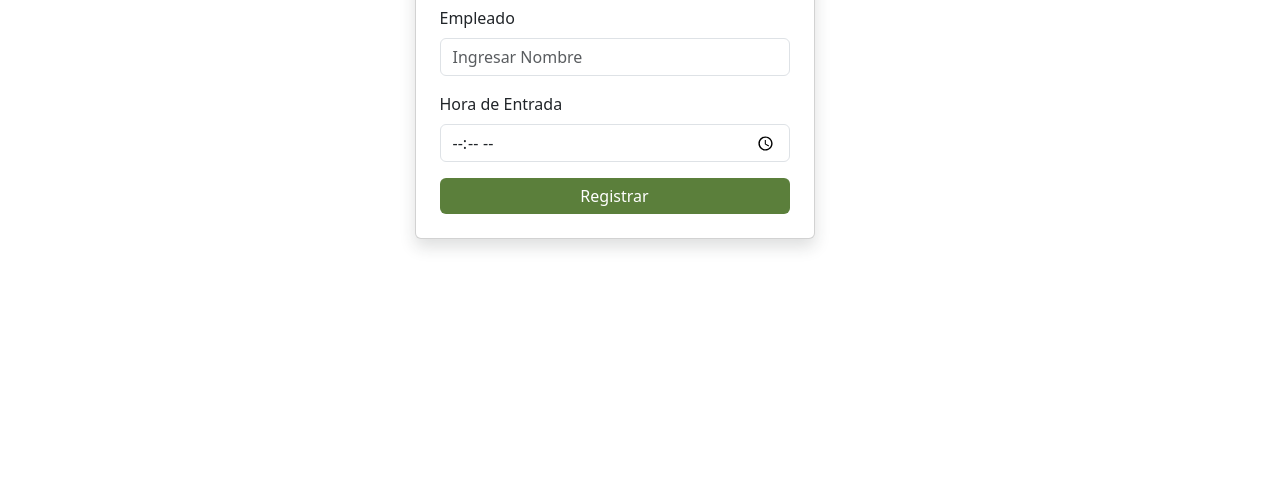
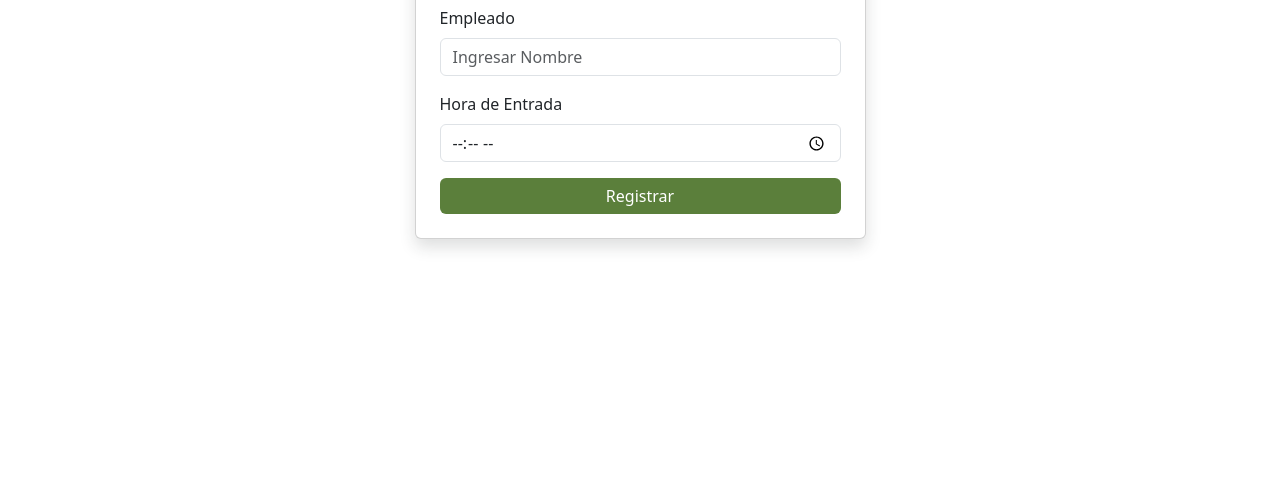
Before and after one commit to cuentaEscolar/papFinWeb, a website with bundled scripts: page Clockin.html in a window 1280 px wide. Shown: the part 384-863 px from the top of the page. Built offline with nearby package versions, Linux system fonts and the light colour scheme; no server answers.

Commit message:
clockin has regualr style 	modified:   src/styles.css

```diff
--- a/src/styles.css
+++ b/src/styles.css
@@ -3,13 +3,6 @@ body {
     background-color: #f8f9fa;
     height: 100vh;
 }
-
-.clockin-card {
-    max-width: 400px;
-    width: 100%;
-    border-radius: 15px;
-}
-
 .bg-custom {
   background-color: #24331A;
   color:white;
```
